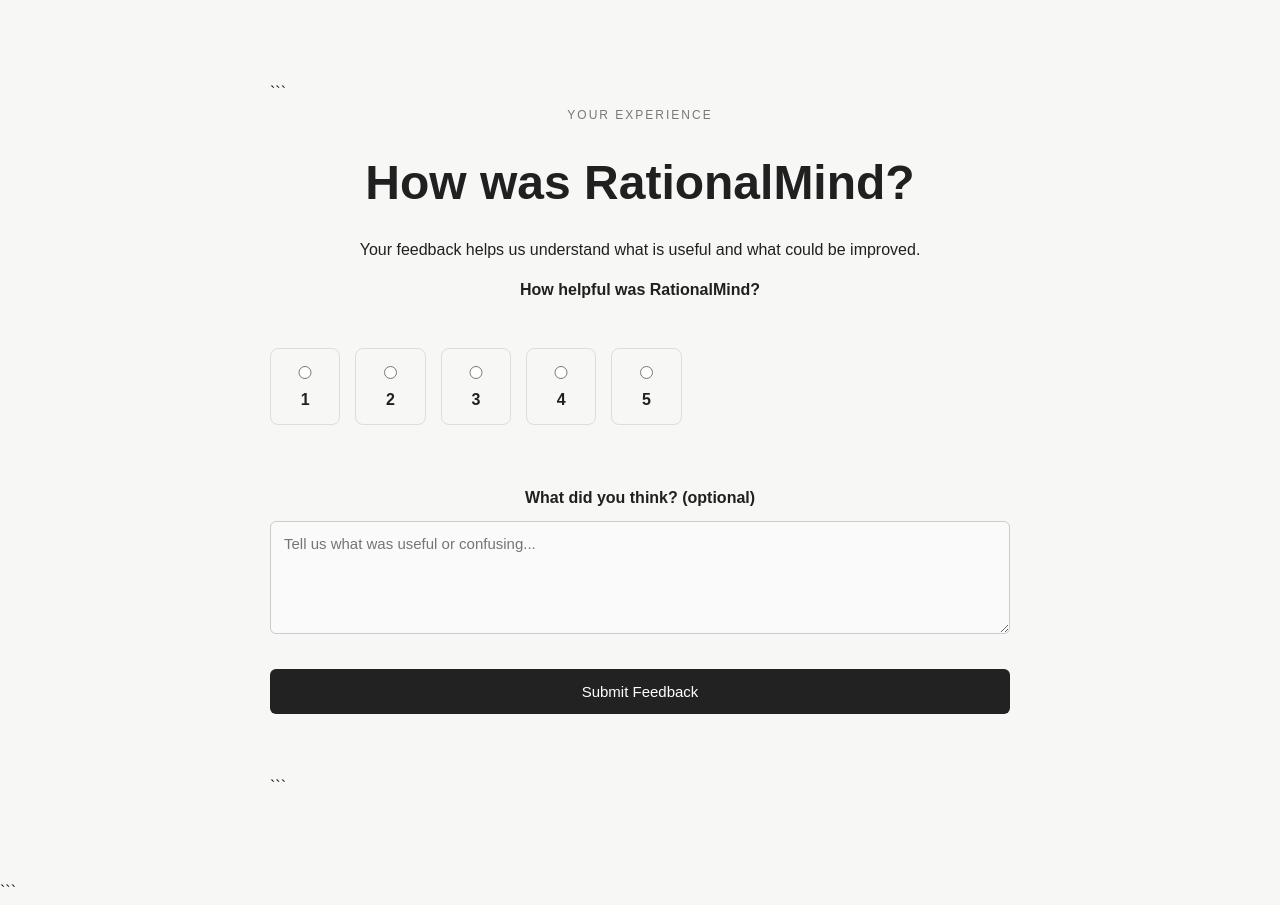
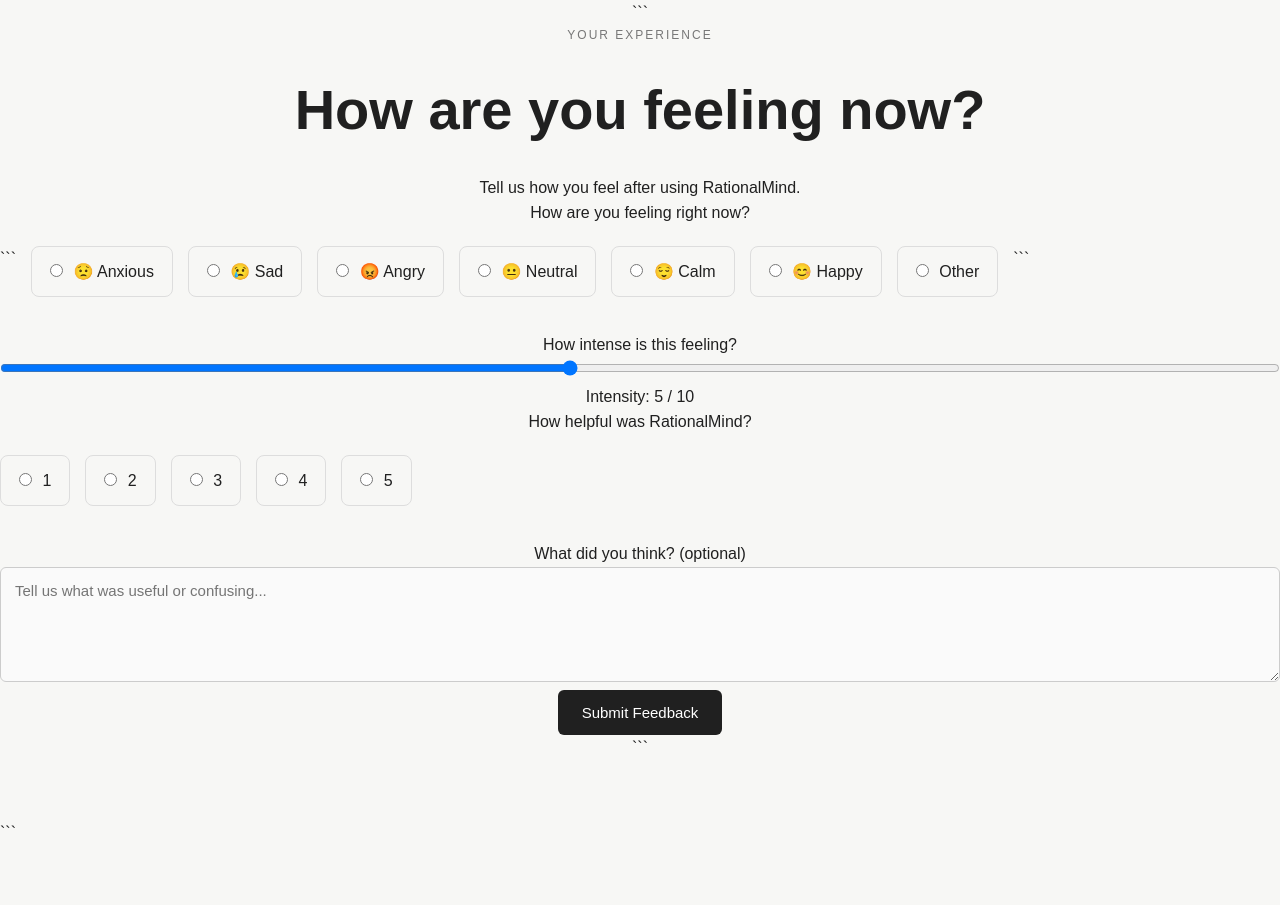
Before and after one commit to Kwakita123/RationalMind, a Flask app: page /feedback in a window 1280 px wide. Shown: the part 104-1009 px from the top of the page. After the commit the page ends 932 px from the top, so only its background shows below. Run offline with Flask 3, Linux system fonts and the light colour scheme; the visitor is signed in with stand-in values (Sample User, id 1).

Commit message:
Revise feedback form with emotional responses
Updated feedback form to include emotional state and intensity rating.

````diff
--- a/templates/feedback.html
+++ b/templates/feedback.html
@@ -6,17 +6,15 @@ Feedback | RationalMind
 
 {% block content %}
 
-<main class="page-container">
+<section class="dashboard-header">
 
 ```
-<section class="dashboard-header">
-
 <p class="eyebrow">
     YOUR EXPERIENCE
 </p>
 
 <h1>
-        How was RationalMind?
+    How are you feeling now?
 </h1>
 
 {% if submitted %}
@@ -46,8 +44,7 @@ Feedback | RationalMind
 {% else %}
 
     <p>
-            Your feedback helps us understand what is useful
-            and what could be improved.
+        Tell us how you feel after using RationalMind.
     </p>
 
     {% if error %}
@@ -58,54 +55,181 @@ Feedback | RationalMind
 
     {% endif %}
 
+    <form method="POST">
 
-        <form method="POST">
+      <label>
+    How are you feeling right now?
+</label>
+
+<div class="rating-options">
+
+```
+<label>
+    <input
+        type="radio"
+        name="after_emotion"
+        value="Anxious"
+        required>
+    😟 Anxious
+</label>
+
+<label>
+    <input
+        type="radio"
+        name="after_emotion"
+        value="Sad">
+    😢 Sad
+</label>
+
+<label>
+    <input
+        type="radio"
+        name="after_emotion"
+        value="Angry">
+    😡 Angry
+</label>
+
+<label>
+    <input
+        type="radio"
+        name="after_emotion"
+        value="Neutral">
+    😐 Neutral
+</label>
+
+<label>
+    <input
+        type="radio"
+        name="after_emotion"
+        value="Calm">
+    😌 Calm
+</label>
+
+<label>
+    <input
+        type="radio"
+        name="after_emotion"
+        value="Happy">
+    😊 Happy
+</label>
+
+<label>
+    <input
+        type="radio"
+        name="after_emotion"
+        value="Other"
+        id="other-emotion">
+    Other
+</label>
+```
+
+</div>
+
+<div id="other-emotion-container" style="display: none;">
+
+```
+<label for="other_emotion">
+    What emotion are you feeling?
+</label>
+
+<input
+    type="text"
+    id="other_emotion"
+    name="other_emotion"
+    placeholder="Enter your emotion">
+```
+
+</div>
+
+<script>
+
+    const emotionOptions =
+        document.querySelectorAll(
+            'input[name="after_emotion"]'
+        );
+
+    const otherContainer =
+        document.getElementById(
+            "other-emotion-container"
+        );
+
+    const otherEmotion =
+        document.getElementById(
+            "other_emotion"
+        );
+
+    emotionOptions.forEach(function(option) {
+
+        option.addEventListener("change", function() {
+
+            if (this.value === "Other") {
+
+                otherContainer.style.display = "block";
+                otherEmotion.focus();
+
+            } else {
+
+                otherContainer.style.display = "none";
+                otherEmotion.value = "";
+
+            }
+
+        });
+
+    });
+
+</script>
+
+
+
+        <label for="after_intensity">
+            How intense is this feeling?
+        </label>
+
+        <input
+            type="range"
+            id="after_intensity"
+            name="after_intensity"
+            min="1"
+            max="10"
+            value="5"
+            required
+            oninput="intensityValue.value = this.value"
+        >
+
+        <p>
+            Intensity: <output id="intensityValue">5</output> / 10
+        </p>
+
 
         <label>
             How helpful was RationalMind?
         </label>
 
-
         <div class="rating-options">
 
             <label>
-                    <input
-                        type="radio"
-                        name="rating"
-                        value="1"
-                        required>
+                <input type="radio" name="rating" value="1" required>
                 1
             </label>
 
             <label>
-                    <input
-                        type="radio"
-                        name="rating"
-                        value="2">
+                <input type="radio" name="rating" value="2">
                 2
             </label>
 
             <label>
-                    <input
-                        type="radio"
-                        name="rating"
-                        value="3">
+                <input type="radio" name="rating" value="3">
                 3
             </label>
 
             <label>
-                    <input
-                        type="radio"
-                        name="rating"
-                        value="4">
+                <input type="radio" name="rating" value="4">
                 4
             </label>
 
             <label>
-                    <input
-                        type="radio"
-                        name="rating"
-                        value="5">
+                <input type="radio" name="rating" value="5">
                 5
             </label>
 
@@ -131,10 +255,8 @@ Feedback | RationalMind
     </form>
 
 {% endif %}
+```
 
 </section>
-```
-
-</main>
 
 {% endblock %}
````
Lines whose indentation alone changed are shown as unchanged.
